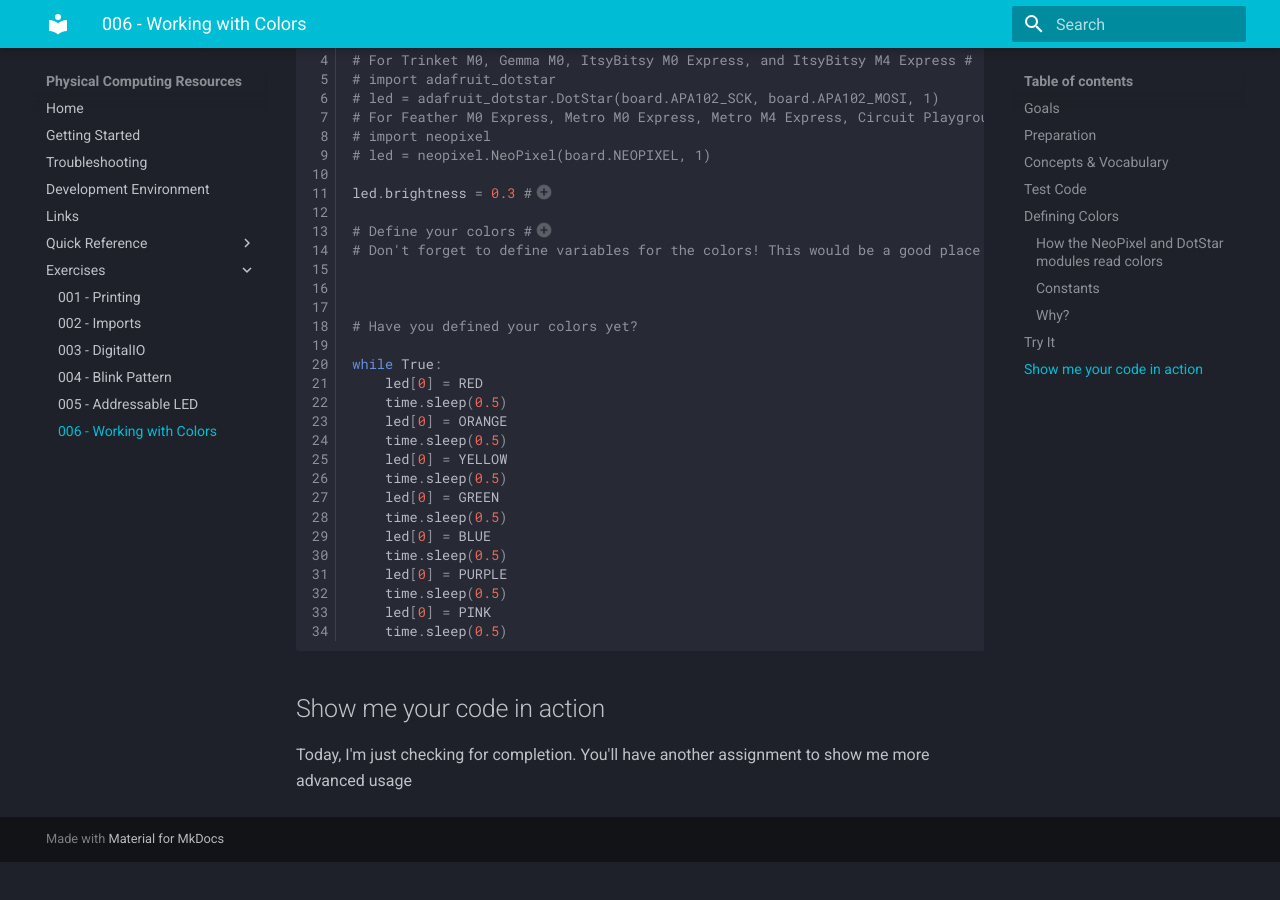
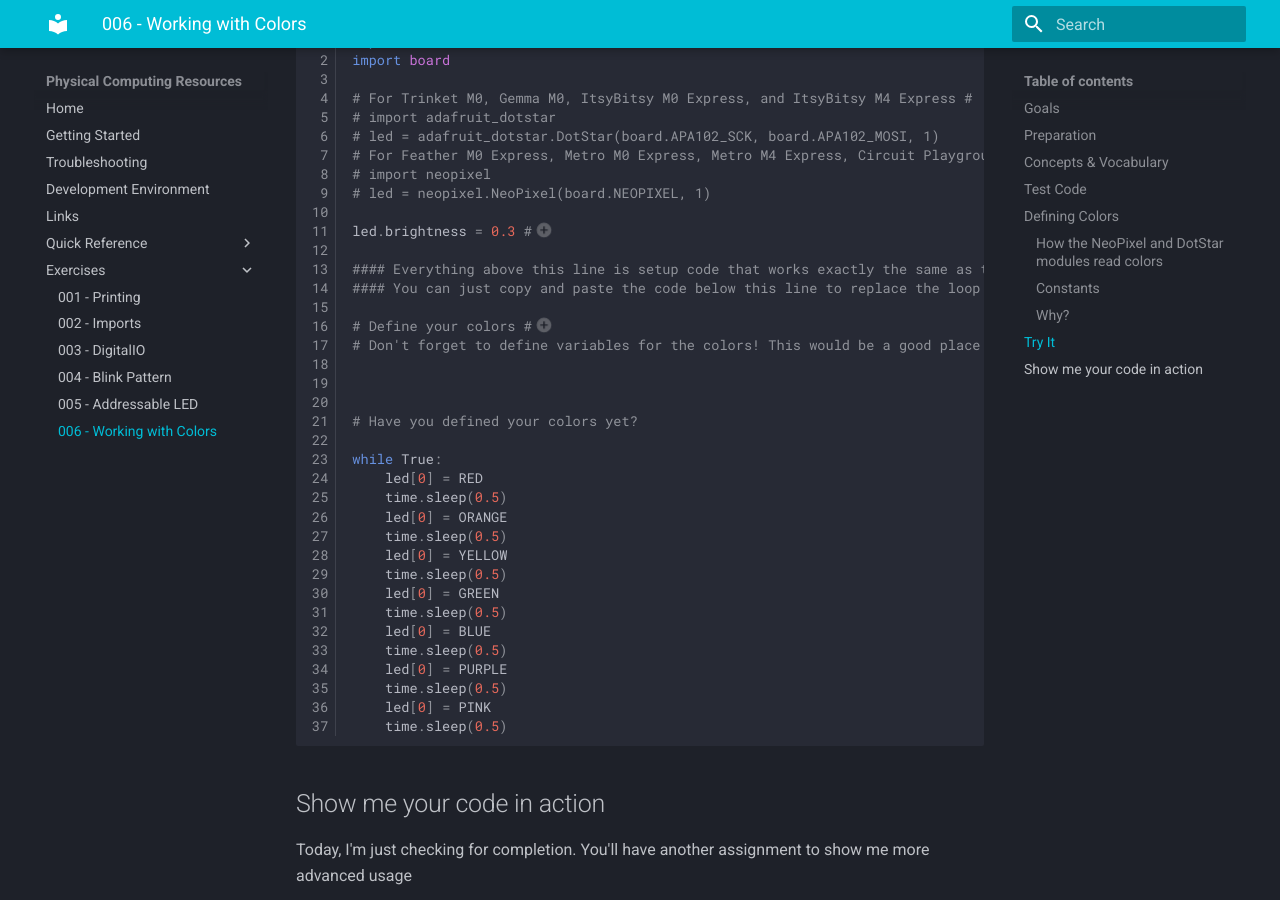
Before and after one commit to gersteinj-middlesex/circuitpython-resources, an MkDocs documentation site: the page built from documentation/docs/exercises/006-colors.md, in a window 1280 px wide and 900 px high, scrolled down 3269 px. Built offline with MkDocs 1.6.1 and Material for MkDocs 9.7.7, drawn with Linux system fonts in a browser that asks for light colours; old or Windows-style settings are respelled for this version of MkDocs; before the commit the page ends 4131 px from its top, so only the background shows below that; some of the changed text lies outside the part shown.

Commit message:
slight modification to code samples

```diff
--- a/documentation/docs/exercises/006-colors.md
+++ b/documentation/docs/exercises/006-colors.md
@@ -31,6 +31,8 @@ import board
 # led = neopixel.NeoPixel(board.NEOPIXEL, 1)
 
 led.brightness = 0.3 #(2)
+
+#### Everything above this line is setup code that won't change when you do the assignment below ####
 
 while True:
     led[0] = (255, 0, 0)
@@ -126,6 +128,9 @@ import board
 
 led.brightness = 0.3 #(2)
 
+#### Everything above this line is setup code that works exactly the same as the test code ####
+#### You can just copy and paste the code below this line to replace the loop in the test code ####
+
 # Define your colors #(3)
 # Don't forget to define variables for the colors! This would be a good place to do that.
 
```
